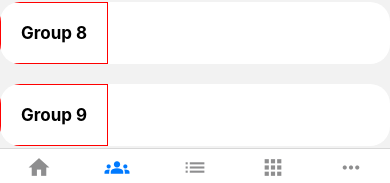
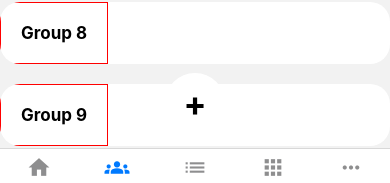
Before and after one commit to uedi/todoApp, a React Native app: screen /Groups in a window 390 px wide. Shown: the part 647-830 px from the top of the page. Built offline with nearby package versions, Linux system fonts and the light colour scheme.

Commit message:
AddButton, init create groups

```diff
--- /dev/null
+++ b/src/components/AddButton.js
@@ -0,0 +1,33 @@
+import React from 'react'
+import { StyleSheet, TouchableHighlight, Text } from 'react-native'
+
+const AddButton = ({ onPress, style, textStyle }) => {
+    const buttonStyles = [styles.button, style]
+    const textStyles = [styles.text, textStyle]
+    return (
+        <TouchableHighlight
+            style={buttonStyles}
+            onPress={onPress}
+        >
+            <Text style={textStyles}>+</Text>
+
+        </TouchableHighlight>
+    )
+}
+
+const styles = StyleSheet.create({
+    button: {
+        backgroundColor: '#fff',
+        elevation: 8,
+        zIndex: 10,
+        justifyContent: 'center',
+        alignItems: 'center'
+    },
+    text: {
+        color: '#000',
+        fontWeight: 'bold',
+        fontSize: 34
+    }
+})
+
+export default AddButton
--- a/src/navigation/Stack.js
+++ b/src/navigation/Stack.js
@@ -1,5 +1,6 @@
 import { createStackNavigator } from '@react-navigation/stack'
 import Tabs from './Tabs'
+import CreateGroup from '../screens/CreateGroup'
 
 const StackNav = createStackNavigator()
 
@@ -11,6 +12,9 @@ const Stack = () => {
             <StackNav.Screen name='Tabs' component={Tabs}
                 options={{ headerShown: false }}
             />
+            <StackNav.Screen name='CreateGroup' component={CreateGroup}
+                options={{ title: 'Create new group' }}
+            />
         </StackNav.Navigator>
     )
 }
--- /dev/null
+++ b/src/screens/CreateGroup/index.js
@@ -0,0 +1,19 @@
+import { View, StyleSheet, Text } from 'react-native'
+
+const CreateGroup = () => {
+    return (
+        <View style={styles.container}>
+            <Text>Create group</Text>
+        </View>
+    )
+}
+
+const styles = StyleSheet.create({
+    container: {
+        flex: 1,
+        justifyContent: 'center',
+        alignItems: 'center'
+    }
+})
+
+export default CreateGroup
--- a/src/screens/Groups/index.js
+++ b/src/screens/Groups/index.js
@@ -1,9 +1,10 @@
-import { View, StyleSheet } from 'react-native'
+import { View, StyleSheet, Dimensions } from 'react-native'
 import Header from '../../components/Header'
 import GroupList from './GroupList'
 import { useSelector } from 'react-redux'
+import AddButton from '../../components/AddButton'
 
-const Groups = () => {
+const Groups = ({ navigation }) => {
 
     const groups = useSelector(state => state.groups)
 
@@ -11,10 +12,15 @@ const Groups = () => {
         console.log('clicked', group.name)
     }
 
+    const handleAddButton = () => {
+        navigation.navigate('CreateGroup')
+    }
+
     return (
         <View style={styles.container}>
             <Header text='Groups' />
             <GroupList groups={groups} groupClicked={groupClicked} />
+            <AddButton onPress={handleAddButton} style={styles.addButton} />
         </View>
     )
 }
@@ -22,6 +28,14 @@ const Groups = () => {
 const styles = StyleSheet.create({
     container: {
         flex: 1
+    },
+    addButton: {
+        position: 'absolute',
+        left: Dimensions.get('window').width / 2 - 30,
+        width: 60,
+        height: 60,
+        borderRadius: 30,
+        bottom: 15
     }
 })
 
```
